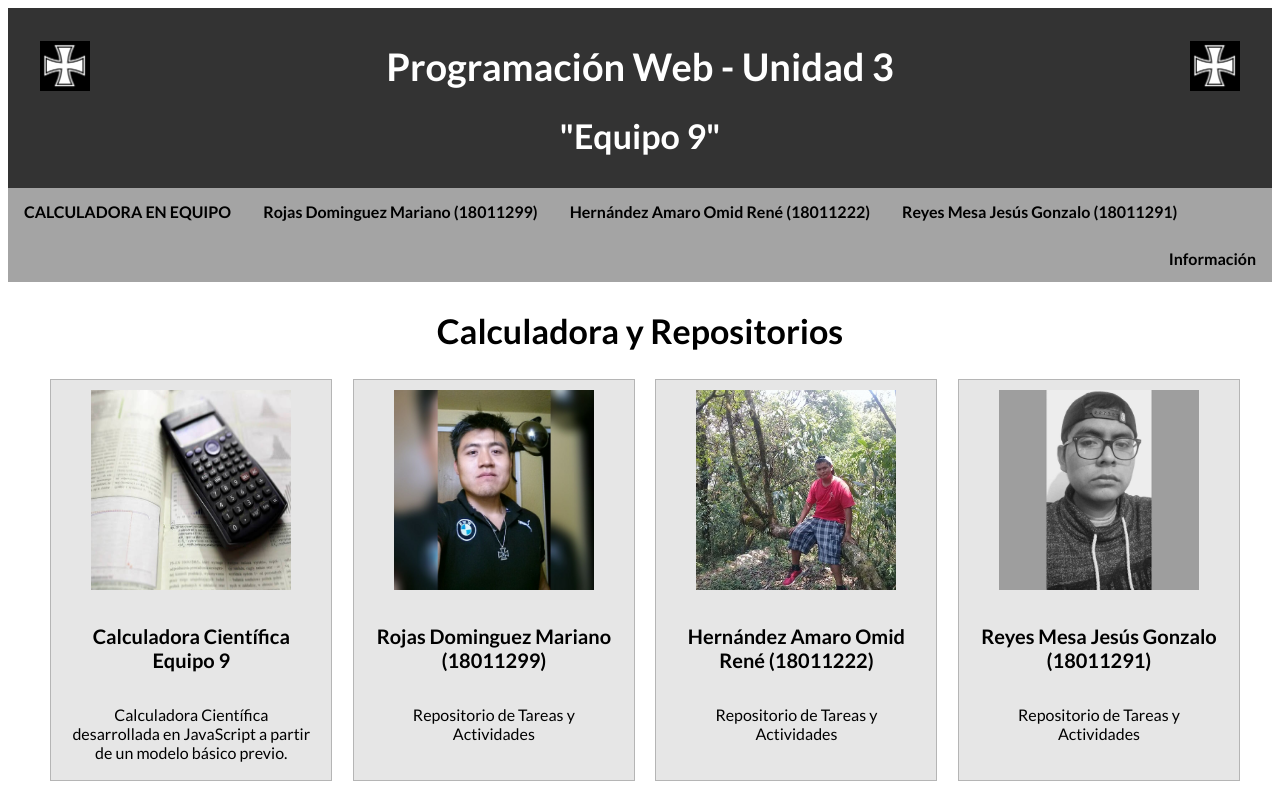
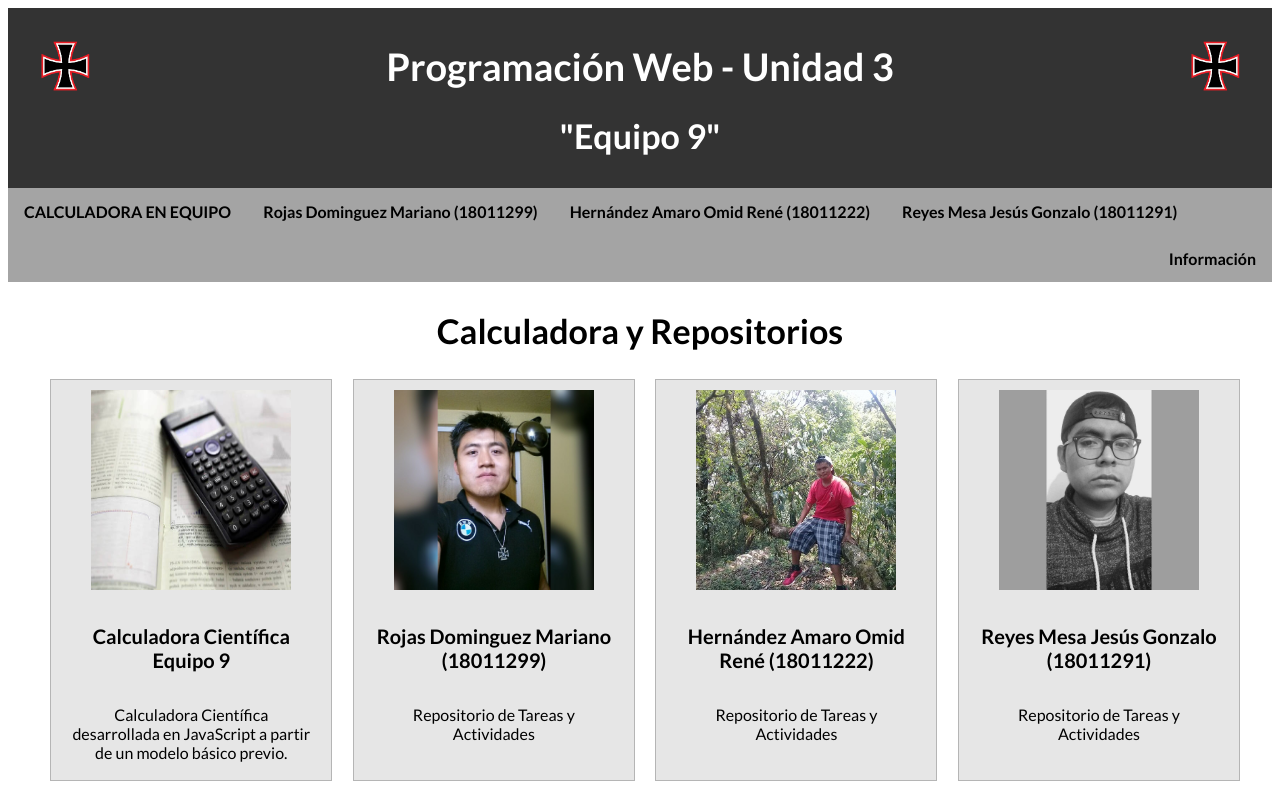
Before and after one commit to MRojas-92/principal_u3, a plain HTML site: page index.html in a window 1280 px wide. Shown: the top 804 px of the page. Drawn offline with Linux system fonts and the light colour scheme.

Commit message:
Update index.html

```diff
--- a/index.html
+++ b/index.html
@@ -32,13 +32,13 @@
         <div class="contenedor contenido-header">
             <div class="barra">
 
-                <img src="img/Cruz.jpg" alt="Cruz" width="50px" height="50px">
+                <img src="img/cruz2.jpg" alt="Cruz" width="50px" height="50px">
 
                 <div class="titulo">
                     <h1 class="centrar-texto">Programación Web - Unidad 3</h1>
                 </div>
 
-                <img src="img/Cruz.jpg" alt="Cruz" width="50px" height="50px">
+                <img src="img/cruz2.jpg" alt="Cruz" width="50px" height="50px">
 
                <!-- <nav class="navegacion">
                     <a href="nosotros.html">Menú principal</a>-->
```
